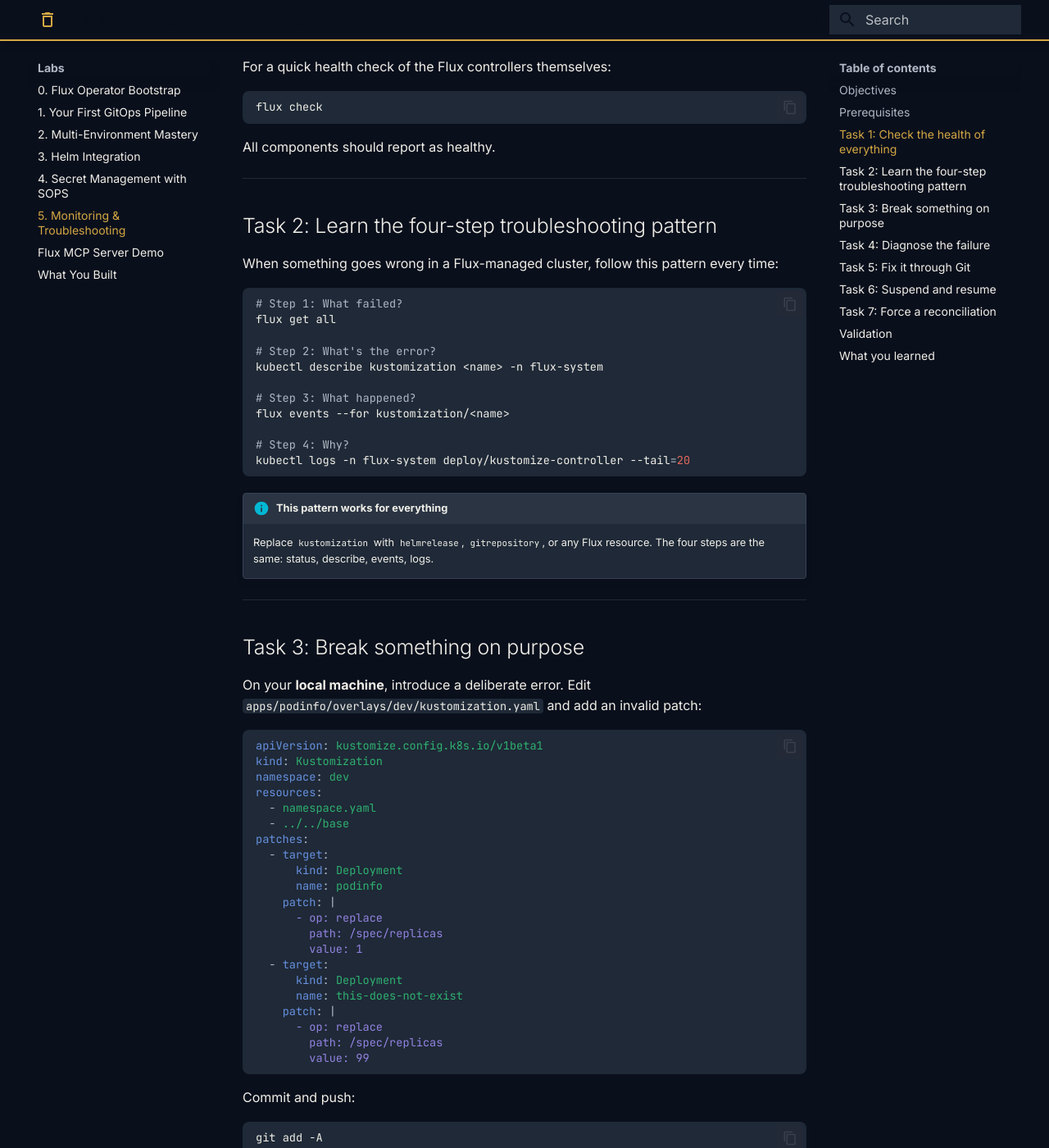
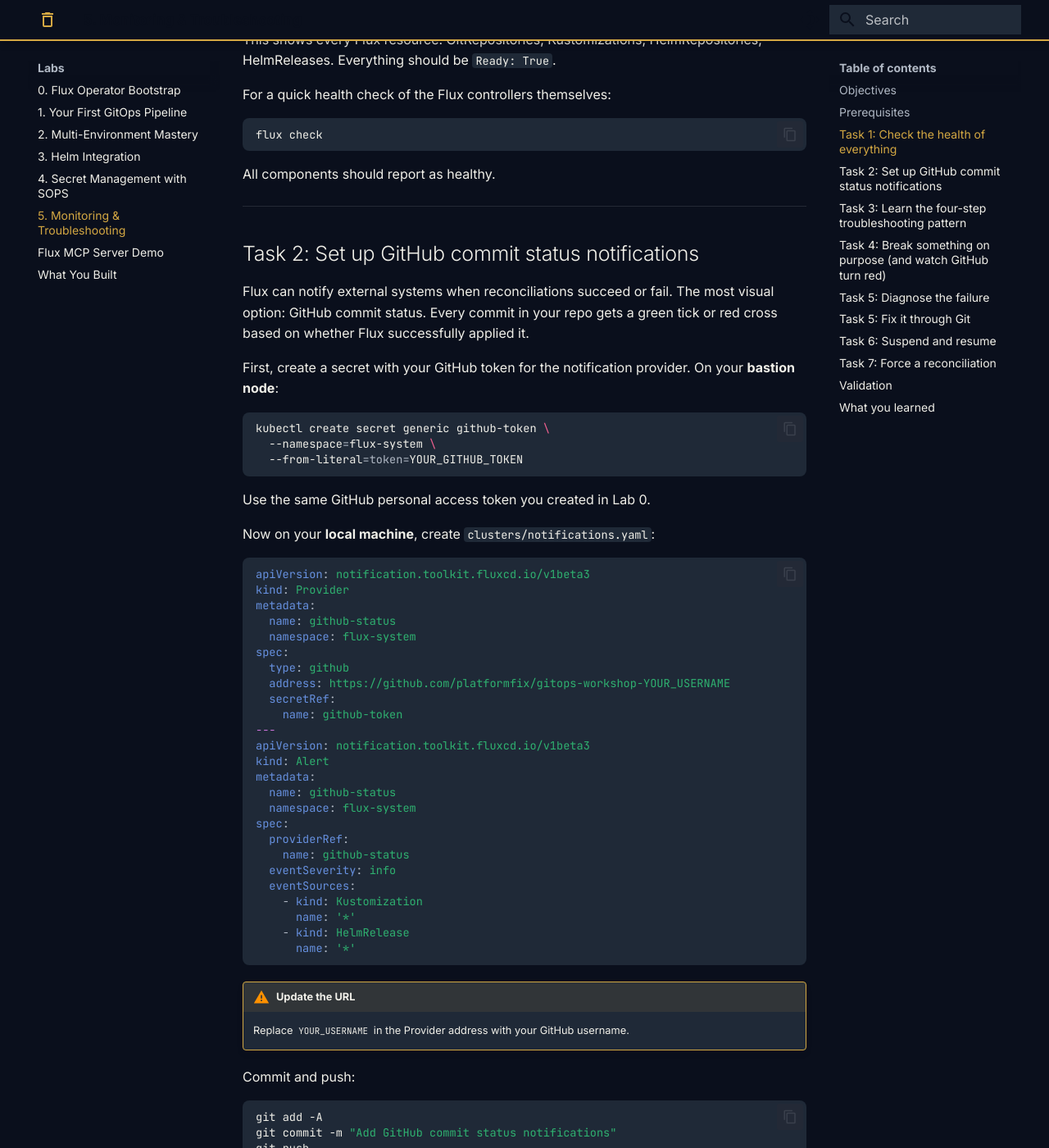
Before and after one commit to stevenwadeconsulting/gitops-fundamentals-lab, an MkDocs documentation site: the page built from docs/labs/5-monitoring-troubleshooting.md, in a window 1280 px wide and 1400 px high, scrolled down 1052 px. Shown: the whole window at 82% size. Built offline with MkDocs 1.6.1 and Material for MkDocs 9.7.7, drawn with Linux system fonts in a browser that asks for light colours; some of the changed text lies outside the part shown.

Commit message:
Add GitHub commit status notifications to Lab 5
New Task 2: set up Provider + Alert for GitHub commit status. Attendees
see green ticks and red crosses on their commits. When they break things
in Task 4, the commit goes red. When they fix via git revert, it goes
green. Closes the deployment feedback loop visually. Mermaid diagram
showing the notification flow. Cheat sheet updated with notification
commands. Tasks renumbered (3-8 become 4-9).

Co-Authored-By: Claude Opus 4.6 (1M context) <noreply@anthropic.com>

````diff
--- a/docs/labs/5-monitoring-troubleshooting.md
+++ b/docs/labs/5-monitoring-troubleshooting.md
@@ -10,6 +10,7 @@ Break things on purpose. Learn how to find out what's wrong, why it's wrong, and
 
 By the end of this lab, you will:
 
+- Set up Flux notifications so GitHub shows deployment status on your commits
 - Monitor Flux health and reconciliation status
 - Use the four-step troubleshooting pattern from 50+ platform rescues
 - Diagnose and fix a broken deployment through Git
@@ -45,7 +46,90 @@ All components should report as healthy.
 
 ---
 
-## Task 2: Learn the four-step troubleshooting pattern
+## Task 2: Set up GitHub commit status notifications
+
+Flux can notify external systems when reconciliations succeed or fail. The most visual option: GitHub commit status. Every commit in your repo gets a green tick or red cross based on whether Flux successfully applied it.
+
+First, create a secret with your GitHub token for the notification provider. On your **bastion node**:
+
+```bash
+kubectl create secret generic github-token \
+  --namespace=flux-system \
+  --from-literal=token=YOUR_GITHUB_TOKEN
+```
+
+Use the same GitHub personal access token you created in Lab 0.
+
+Now on your **local machine**, create `clusters/notifications.yaml`:
+
+```yaml
+apiVersion: notification.toolkit.fluxcd.io/v1beta3
+kind: Provider
+metadata:
+  name: github-status
+  namespace: flux-system
+spec:
+  type: github
+  address: https://github.com/platformfix/gitops-workshop-YOUR_USERNAME
+  secretRef:
+    name: github-token
+---
+apiVersion: notification.toolkit.fluxcd.io/v1beta3
+kind: Alert
+metadata:
+  name: github-status
+  namespace: flux-system
+spec:
+  providerRef:
+    name: github-status
+  eventSeverity: info
+  eventSources:
+    - kind: Kustomization
+      name: '*'
+    - kind: HelmRelease
+      name: '*'
+```
+
+!!! warning "Update the URL"
+    Replace `YOUR_USERNAME` in the Provider address with your GitHub username.
+
+Commit and push:
+
+```bash
+git add -A
+git commit -m "Add GitHub commit status notifications"
+git push
+```
+
+On your **bastion node**, verify the provider and alert are ready:
+
+```bash
+flux get alert-providers
+flux get alerts
+```
+
+Now go to your repository on GitHub and look at your latest commit. You should see a green tick (or a pending/running status) next to it.
+
+!!! success "The notification controller in action"
+    From now on, every commit gets a status from Flux. Green means Flux applied it successfully. Red means something failed. Your team can see deployment status without leaving GitHub. No Slack bots. No dashboards. Just Git.
+
+```mermaid
+graph LR
+    A[You push a commit] --> B[GitHub]
+    B -->|Flux pulls| C[Flux Controllers]
+    C -->|reconcile| D[Cluster]
+    C -->|report status| B
+    B -->|shows tick or cross| E[Commit Status]
+
+    style A fill:#1F2937,stroke:#D4A843,color:#F0EFE8
+    style B fill:#1F2937,stroke:#D4A843,color:#F0EFE8
+    style D fill:#1F2937,stroke:#22C55E,color:#F0EFE8
+    style E fill:#1F2937,stroke:#22C55E,color:#F0EFE8
+```
+
+---
+
+## Task 3: Learn the four-step troubleshooting pattern
 
 When something goes wrong in a Flux-managed cluster, follow this pattern every time:
 
@@ -68,9 +152,9 @@ kubectl logs -n flux-system deploy/kustomize-controller --tail=20
 
 ---
 
-## Task 3: Break something on purpose
+## Task 4: Break something on purpose (and watch GitHub turn red)
 
-On your **local machine**, introduce a deliberate error. Edit `apps/podinfo/overlays/dev/kustomization.yaml` and add an invalid patch:
+Now that notifications are set up, you'll see the commit status change in real time. On your **local machine**, introduce a deliberate error. Edit `apps/podinfo/overlays/dev/kustomization.yaml` and add an invalid patch:
 
 ```yaml
 apiVersion: kustomize.config.k8s.io/v1beta1
@@ -106,7 +190,7 @@ git push
 
 ---
 
-## Task 4: Diagnose the failure
+## Task 5: Diagnose the failure
 
 On your **bastion node**, watch the kustomization fail:
 
@@ -169,6 +253,8 @@ flux get kustomizations --watch
 ```
 
 `apps-dev` should go back to `Ready: True`. You fixed a broken deployment without touching kubectl. The fix is in the Git history. The rollback is auditable.
+
+Check your repository on GitHub. The broken commit should have a red cross. The revert commit should have a green tick. Your team can see exactly which commits deployed successfully without leaving GitHub.
 
 !!! warning "Never use kubectl rollout undo"
     In a GitOps workflow, `kubectl rollout undo` gets immediately overwritten by Flux. The reconciliation loop re-applies the state from Git. If you undo in the cluster but don't fix Git, the broken state comes back. Always fix through Git.
````
Also changed, not shown: docs/cheatsheet.md (+15 -0 lines).
